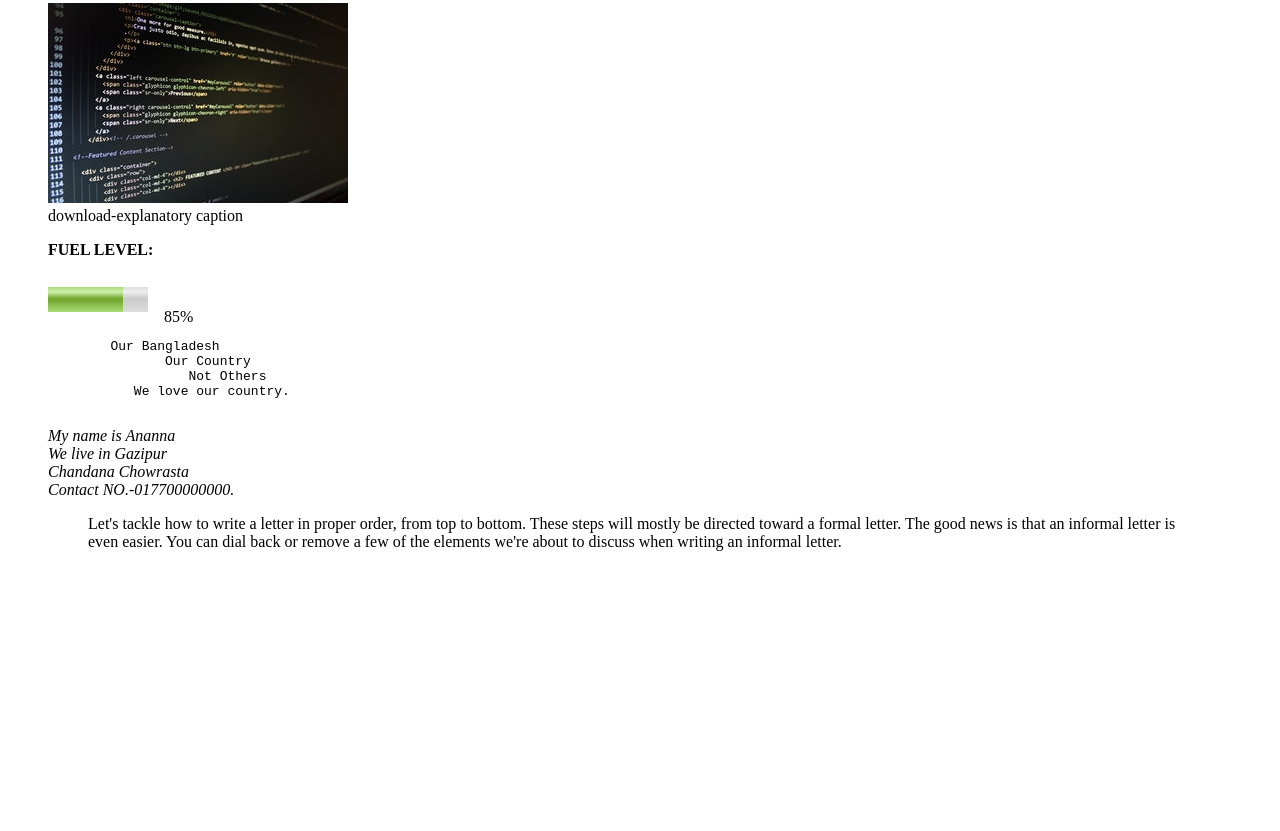
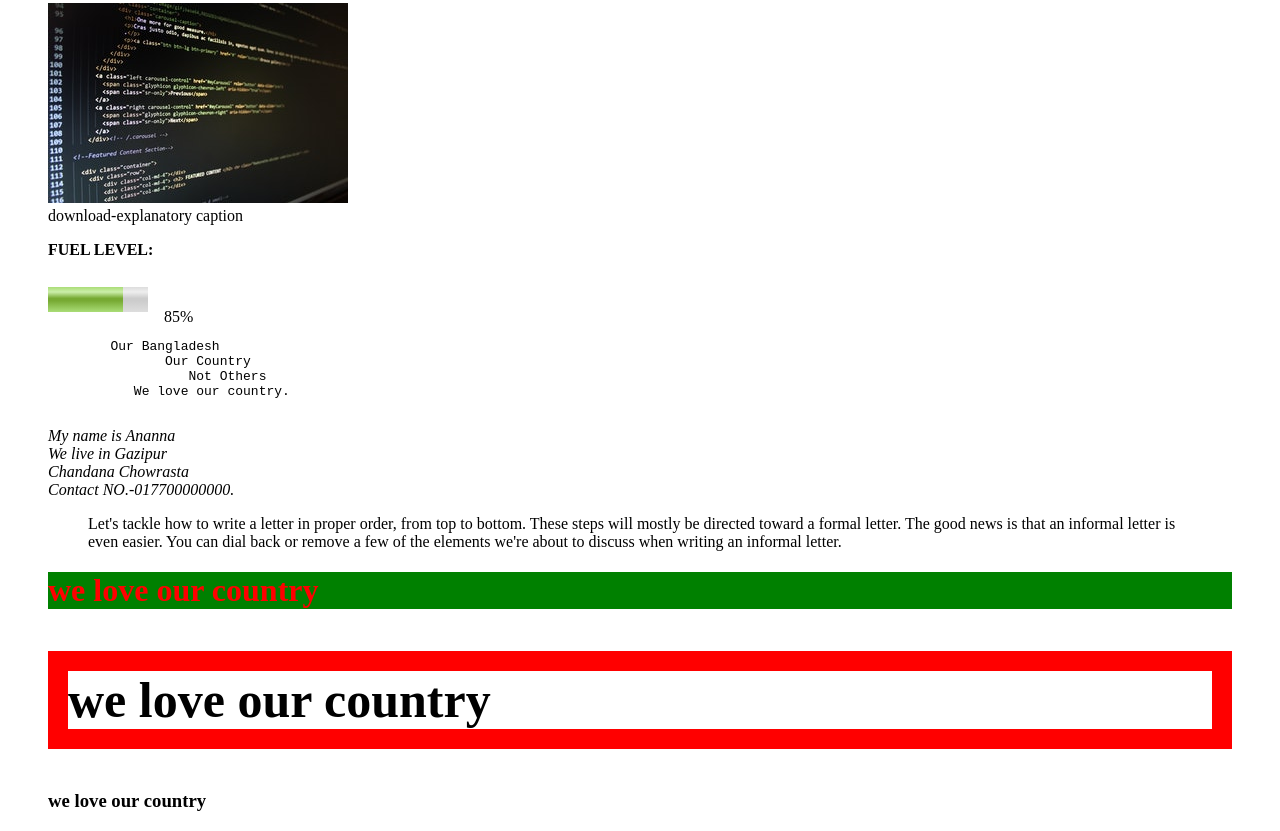
Before and after one commit to NurKhadiza/ssb-332-done, a plain HTML site: page index.html in a window 1280 px wide. Shown: the part 1483-2314 px from the top of the page. Before the commit the page ends 2050 px from the top, so only its background shows below. Drawn offline with Linux system fonts and the light colour scheme.

Commit message:
Add files via upload

```diff
--- a/index.html
+++ b/index.html
@@ -1,8 +1,21 @@
 <!DOCTYPE html>
-<html lang="en">
+</html>
 	<head>
 		<meta charset="UTF-8">
 		<title>SSB 332 Online batch</title>
+		<link rel="stylesheet" href="" ="css/style.css>
+		<style>
+
+		h2{
+		font-size:50px;
+		border:20px solid red;
+
+	}
+
+		</style>
+
+
+
 	</head>
 	<body>
 
@@ -75,7 +88,7 @@
 	   We love our country.
 
 </pre>
-<address><cite>
+<address><cihte>
 	My name is Ananna </br>
 	We live in Gazipur<br>
 	  Chandana Chowrasta</br>
@@ -86,8 +99,9 @@
 
 Let's tackle how to write a letter in proper order, from top to bottom. These steps will mostly be directed toward a formal letter. The good news is that an informal letter is even easier. You can dial back or remove a few of the elements we're about to discuss when writing an informal letter.
 </blockquote>
-
-</figure>
+<h1 style="color:red;background-color: green;">we love our country</h1>
+<h2>we love our country</h2>
+<h3>we love our country</h3>
 
 
 </body>
```
